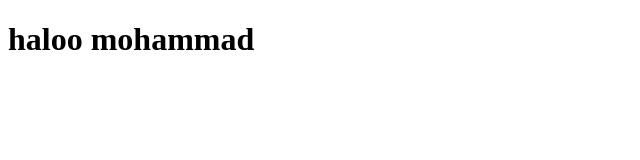
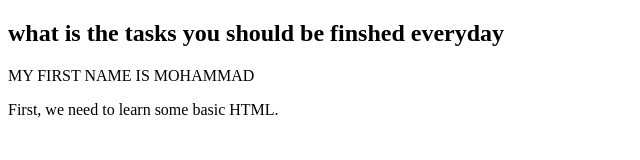
Before and after one commit to mksmks14/my-repo, a plain HTML site: page index.HTML in a window 1280 px wide. Shown: the whole page, without its empty margins (0-640 px from the left). Drawn offline with Linux system fonts and the light colour scheme.

Commit message:
my first project on HTML

```diff
--- a/index.HTML
+++ b/index.HTML
@@ -4,10 +4,14 @@
     <meta charset="UTF-8">
     <meta http-equiv="X-UA-Compatible" content="IE=edge">
     <meta name="viewport" content="width=device-width, initial-scale=1.0">
-    <title>Document</title>
+    <title>Interneting Is Easy! </title>
 </head>
 <body>
-    <h1>haloo mohammad</h1>
+       <h2>what is the tasks you should be finshed everyday </h2>
+       <p> MY FIRST NAME IS MOHAMMAD</p>
+       <p> First, we need to learn some basic HTML.</P>
+
+
 
 </body>
 </html>
```
Also changed, not shown: therd.html (deleted, +0 -1 lines).
